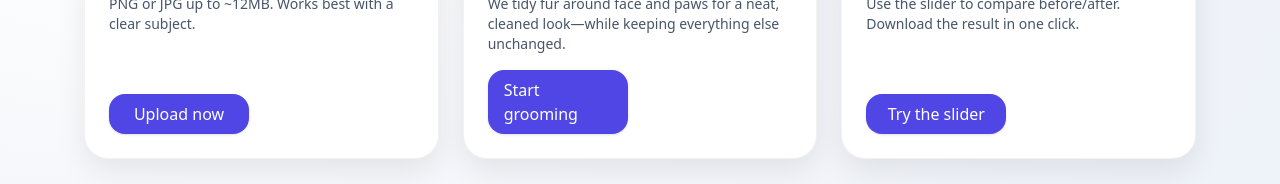
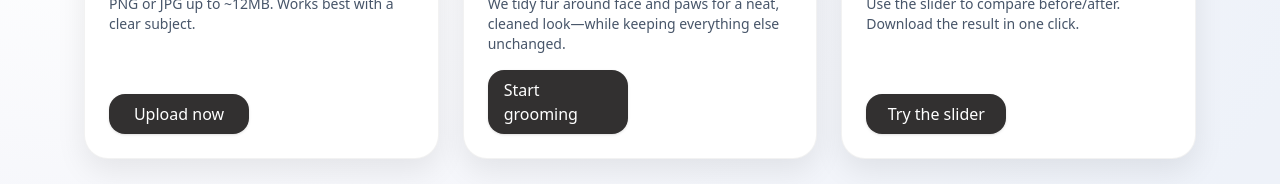
Before and after one commit to Rehan111-555/Groom-dog, a Next.js app: page / in a window 1280 px wide. Shown: the part 825-1009 px from the top of the page. Built offline with nearby package versions, Linux system fonts and the light colour scheme.

Commit message:
Update globals.css

```diff
--- a/app/globals.css
+++ b/app/globals.css
@@ -16,7 +16,7 @@ body {
 @layer components {
   .card { @apply rounded-3xl bg-white border border-black/5 shadow-soft; }
   .btn  { @apply inline-flex items-center gap-2 rounded-2xl px-4 py-2 transition; }
-  .btn-primary { @apply bg-brand-600 text-white hover:bg-brand-700 shadow; }
+  .btn-primary { @apply bg-[#323030] text-white shadow; }
   .btn-ghost   { @apply bg-white hover:shadow; }
   .badge { @apply inline-flex items-center gap-1 text-xs rounded-full px-2 py-1 bg-brand-50 text-brand-700; }
 }
```
